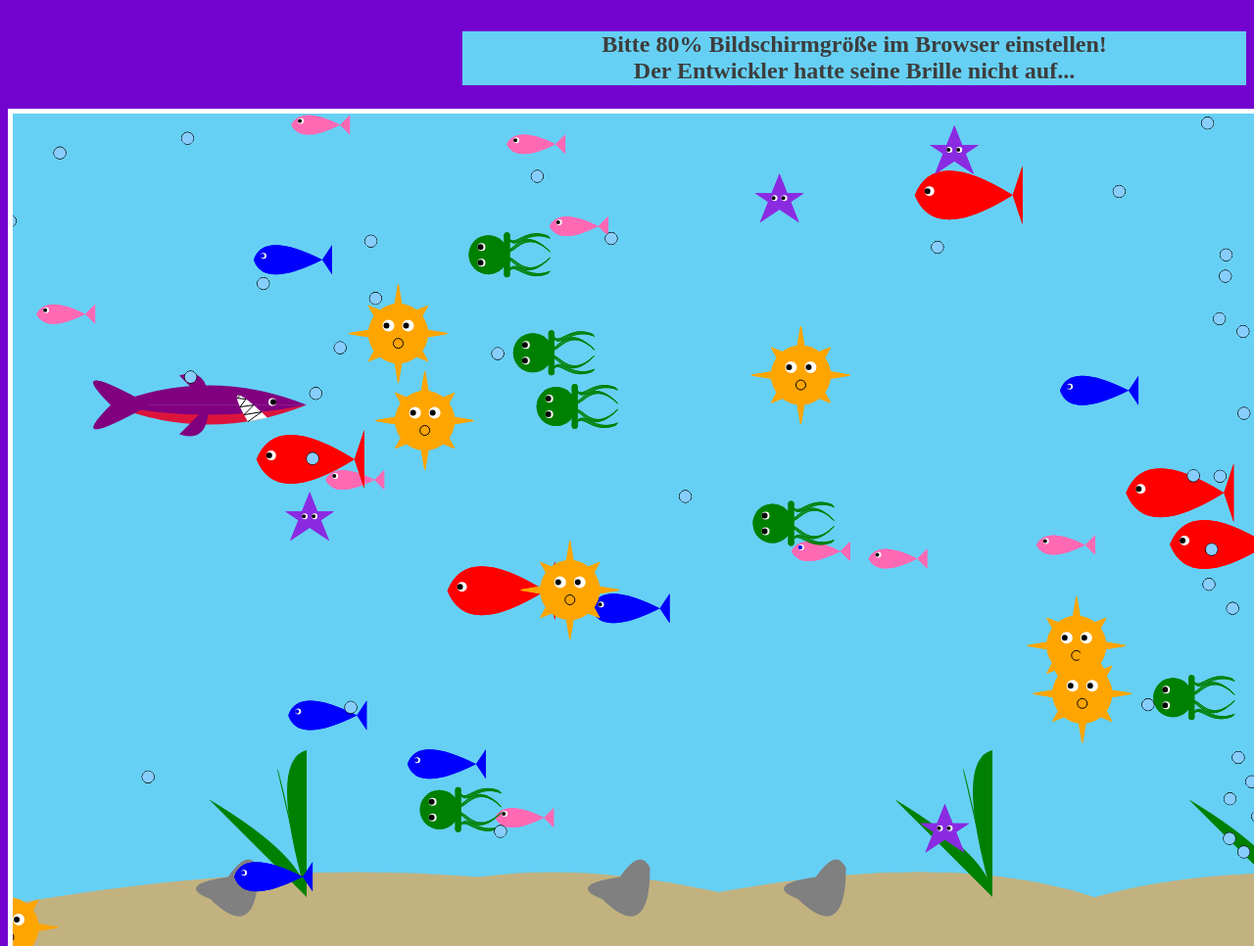
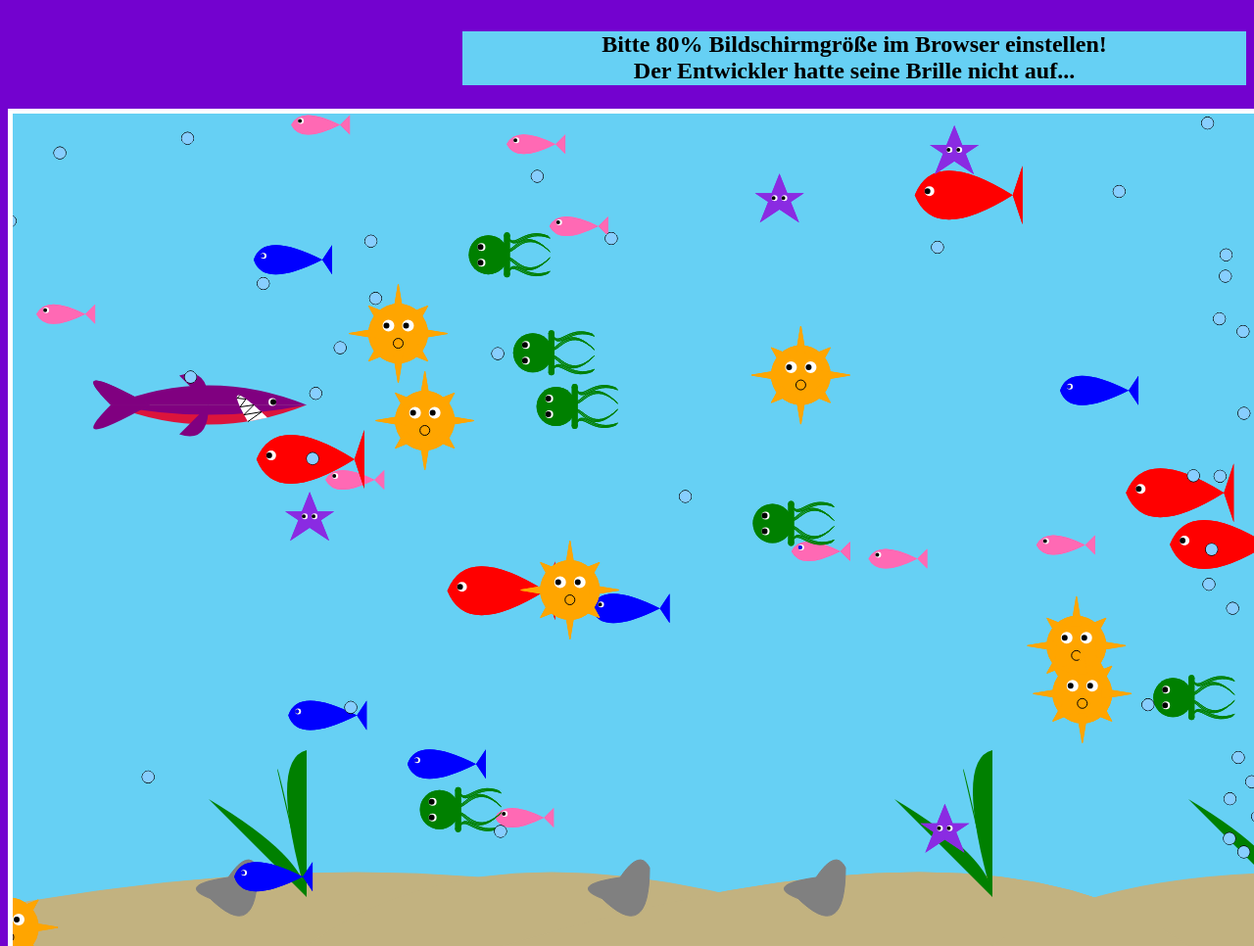
Before and after one commit to MichelOrlik/Bewerbung, a plain HTML site: page index.html in a window 1280 px wide. Shown: the top 966 px of the page at 98% size. Drawn offline with Linux system fonts and the light colour scheme; no server answers.

Commit message:
Update main.css

```diff
--- a/style/main.css
+++ b/style/main.css
@@ -45,7 +45,7 @@ h3{
     width: 800px;
     height: 2.3em;
     font: Arial;
-    color: rgb(61, 61, 61);
+    color: rgb(0, 0, 0);
     font-size: 1.5rem;
     text-align: center;
     margin-left: 0;
```
